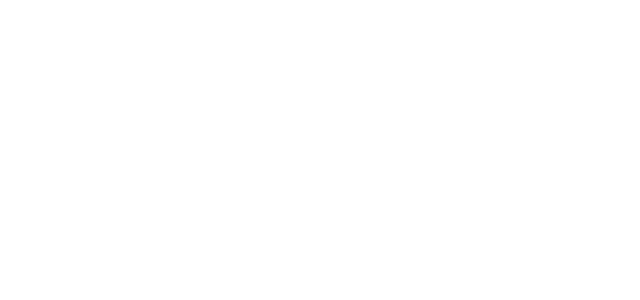
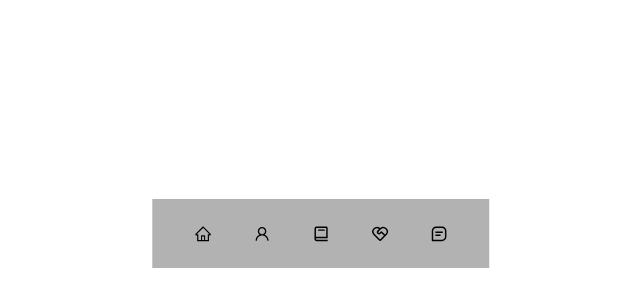
Before and after one commit to odunayo22/alx-portfolio-project, a React (Create React App) app in the folder my-portfolio/: page / in a window 1280 px wide. Shown: the part 500-800 px from the top of the page, without its empty margins (319-959 px from the left). Built offline with nearby package versions, Linux system fonts and the light colour scheme.

Commit message:
rendering

```diff
--- a/my-portfolio/src/App.js
+++ b/my-portfolio/src/App.js
@@ -1,12 +1,11 @@
-
+import React from 'react';
+import Nav from './components/Nav/Nav';
 //import './App.css';
 
-function App() {
+const App = ()=> {
   return (
-    <div className="App">
-      <header className="App-header">
-
-      </header>
+    <div>
+     <Nav />
     </div>
   );
 }
--- /dev/null
+++ b/my-portfolio/src/components/Nav/Nav.jsx
@@ -0,0 +1,27 @@
+import React from 'react';
+import './Nav.scss';
+import {AiOutlineHome} from 'react-icons/ai';
+import {AiOutlineUser} from 'react-icons/ai';
+import {BiBook} from 'react-icons/bi';
+import {RiServiceLine} from 'react-icons/ri';
+import {BiMessageSquareDetail} from 'react-icons/bi';
+import { useState } from 'react';
+
+const Nav = () =>{
+    const [activeNav, setActiveNav] = useState("#")
+    return(
+        <nav>
+            <a href="logo.jpeg" onClick={() => setActiveNav('#')}className={activeNav ==='#' ? 'active' : ''}><AiOutlineHome /></a>
+
+            <a href="#about" onClick={() => setActiveNav('#about')} className={activeNav === '#about' ? 'active' : ''}><AiOutlineUser /></a>
+
+            <a href="#experience" onClick={() => setActiveNav('#experience')} className={activeNav === '#experience' ? 'active' : ''}><BiBook /></a>
+
+            <a href="#services" onClick={() => setActiveNav('#services')} className={activeNav === '#services' ? 'active' : ''}><RiServiceLine /></a>
+
+            <a href="#contact" onClick={() => setActiveNav('#contact')} className={activeNav === '#contact' ? 'active' : ''}><BiMessageSquareDetail /></a>
+        </nav>
+    )
+}
+
+export default Nav;
--- /dev/null
+++ b/my-portfolio/src/components/Nav/Nav.scss
@@ -0,0 +1,31 @@
+nav{
+    background: rgba(0, 0, 0, 0.3);
+    width: max-content;
+    display: block;
+    padding: 0.7rem 1.7rem;
+    z-index: 2;
+    position: fixed;
+    left: 50%;
+    transform: translateX(-50%);
+    bottom: 2rem;
+    display: flex;
+    gap: 0.8rem;
+}
+
+nav a{
+    background: transparent;
+    padding: 0.9rem;
+    border-radius: 50%;
+    display: flex;
+    color: var(--color-light);
+    font-size: 1.1rem;
+}
+
+nav a:hover{
+    background: rgba(0, 0, 0, 0.4);
+}
+
+nav a.active{
+    background: var(--color-primary);
+    color: var(--color-bg)
+}
--- a/my-portfolio/src/index.js
+++ b/my-portfolio/src/index.js
@@ -1,17 +1,29 @@
 import React from 'react';
+//import { createRoot } from 'react-dom/client';
 import ReactDOM from 'react-dom/client';
 
 import App from './App';
-import reportWebVitals from './reportWebVitals';
+import './index.css'
 
-const root = ReactDOM.createRoot(document.getElementById('root'));
-root.render(
-  <React.StrictMode>
-    <App />
-  </React.StrictMode>
-);
+const root = ReactDOM.createRoot(document.getElementById("root"));
+root.render(<App />);
 
-// If you want to start measuring performance in your app, pass a function
-// to log results (for example: reportWebVitals(console.log))
-// or send to an analytics endpoint. Learn more: https://bit.ly/CRA-vitals
-reportWebVitals();
+
+//ReactDOM.render(<App/>, document.querySelector('#root'));
+//const rootElement = document.getElementById("root");
+//const root = createRoot(rootElement);
+
+/*ReactDOM.render(
+<React.StrictMode>
+  <App/>
+  </React.StrictMode>, document.getElementById('root')
+  );*/
+//const rootElement = document.getElementById("root");
+//const root = createRoot(rootElement);
+
+
+//createRoot(document.getElementById('root')).render(
+ // <div>
+   // <App />
+ // </div>
+//)
```
Also changed, not shown: my-portfolio/package.json (+8 -2 lines), my-portfolio/src/components/css/main.css (added), my-portfolio/src/index.css (added), 1 other file (tests, documents, lock files or other folders).
